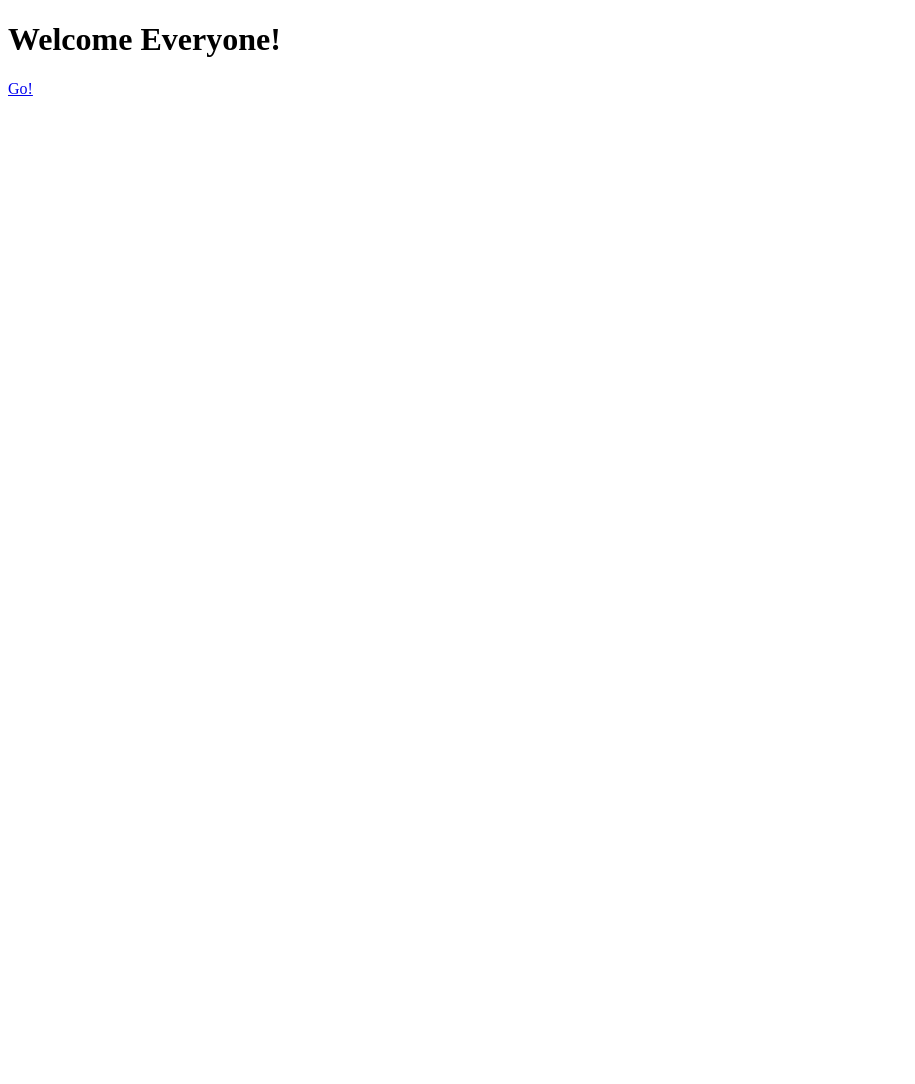
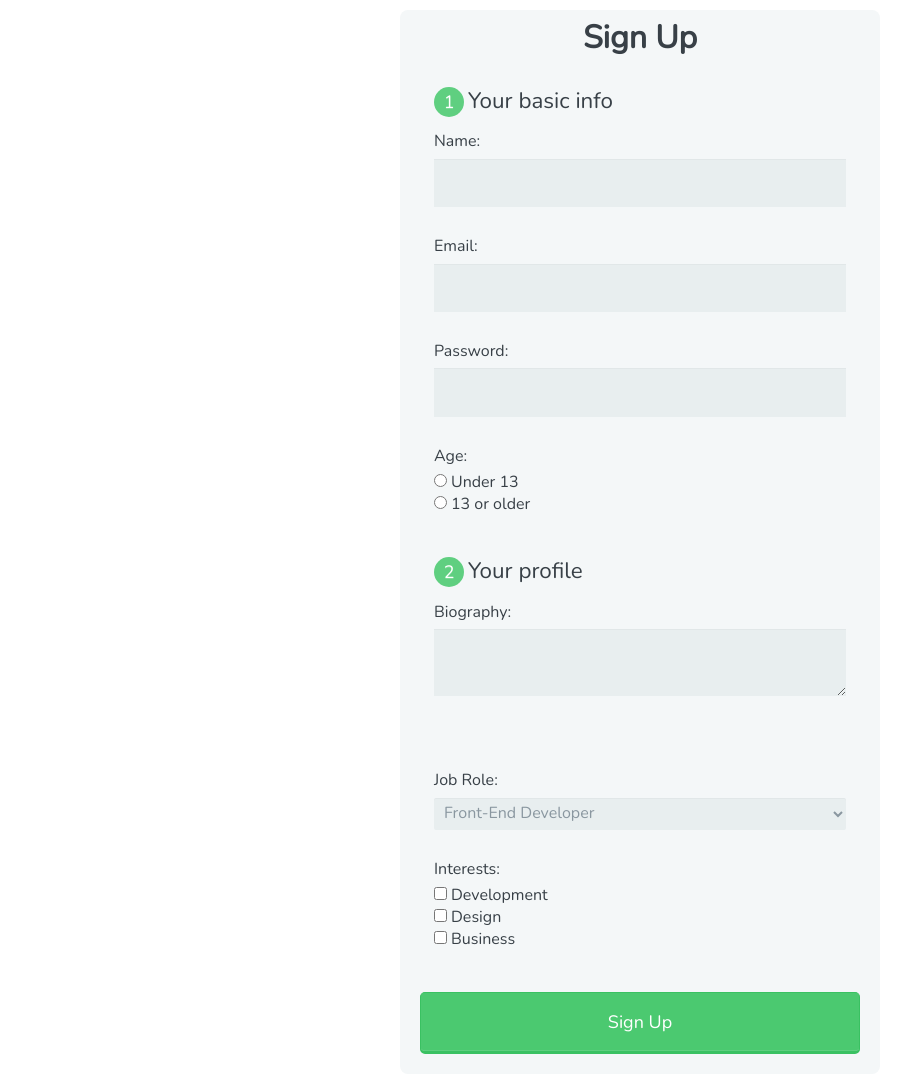
Before and after one commit to Yunkie88/yunkie88.github.io, a plain HTML site: page index.html in a window 1280 px wide. Shown: the whole page, without its empty margins (0-915 px from the left). Before the commit the page ends 800 px from the top, so only its background shows below. Drawn offline with nearby package versions, Linux system fonts and the light colour scheme.

Commit message:
28/5/2017-2

```diff
--- /dev/null
+++ b/index.css
@@ -0,0 +1,117 @@
+*, *:before, *:after {
+  -moz-box-sizing: border-box;
+  -webkit-box-sizing: border-box;
+  box-sizing: border-box;
+}
+
+body {
+  font-family: 'Nunito', sans-serif;
+  color: #384047;
+}
+
+form {
+  max-width: 300px;
+  margin: 10px auto;
+  padding: 10px 20px;
+  background: #f4f7f8;
+  border-radius: 8px;
+}
+
+h1 {
+  margin: 0 0 30px 0;
+  text-align: center;
+}
+
+input[type="text"],
+input[type="password"],
+input[type="date"],
+input[type="datetime"],
+input[type="email"],
+input[type="number"],
+input[type="search"],
+input[type="tel"],
+input[type="time"],
+input[type="url"],
+textarea,
+select {
+  background: rgba(255,255,255,0.1);
+  border: none;
+  font-size: 16px;
+  height: auto;
+  margin: 0;
+  outline: 0;
+  padding: 15px;
+  width: 100%;
+  background-color: #e8eeef;
+  color: #8a97a0;
+  box-shadow: 0 1px 0 rgba(0,0,0,0.03) inset;
+  margin-bottom: 30px;
+}
+
+input[type="radio"],
+input[type="checkbox"] {
+  margin: 0 4px 8px 0;
+}
+
+select {
+  padding: 6px;
+  height: 32px;
+  border-radius: 2px;
+}
+
+button {
+  padding: 19px 39px 18px 39px;
+  color: #FFF;
+  background-color: #4bc970;
+  font-size: 18px;
+  text-align: center;
+  font-style: normal;
+  border-radius: 5px;
+  width: 100%;
+  border: 1px solid #3ac162;
+  border-width: 1px 1px 3px;
+  box-shadow: 0 -1px 0 rgba(255,255,255,0.1) inset;
+  margin-bottom: 10px;
+}
+
+fieldset {
+  margin-bottom: 30px;
+  border: none;
+}
+
+legend {
+  font-size: 1.4em;
+  margin-bottom: 10px;
+}
+
+label {
+  display: block;
+  margin-bottom: 8px;
+}
+
+label.light {
+  font-weight: 300;
+  display: inline;
+}
+
+.number {
+  background-color: #5fcf80;
+  color: #fff;
+  height: 30px;
+  width: 30px;
+  display: inline-block;
+  font-size: 0.8em;
+  margin-right: 4px;
+  line-height: 30px;
+  text-align: center;
+  text-shadow: 0 1px 0 rgba(255,255,255,0.2);
+  border-radius: 100%;
+}
+
+@media screen and (min-width: 480px) {
+
+  form {
+    max-width: 480px;
+  }
+
+}
--- a/index.html
+++ b/index.html
@@ -1,9 +1,72 @@
-<!DOCTYPE html>
-<html lang="en">
-<head>
-<meta charset="utf-8"/>
-<title>Login Page</title>
-<h1> Welcome Everyone! </h1>
-<p><a href= "Yunkie's Resume.html"> Go! </a> </p>
-</head>
+ <head>
+        <meta charset="utf-8">
+        <meta name="viewport" content="width=device-width, initial-scale=1.0">
+        <title>Sign Up Form</title>
+        <link rel="stylesheet" href="css/normalize.css">
+        <link href='https://fonts.googleapis.com/css?family=Nunito:400,300' rel='stylesheet' type='text/css'>
+        <link rel="stylesheet" href="index.css">
+    </head>
+    <body>
+
+      <form action="index.html" method="post">
+
+        <h1>Sign Up</h1>
+
+        <fieldset>
+          <legend><span class="number">1</span>Your basic info</legend>
+          <label for="name">Name:</label>
+          <input type="text" id="name" name="user_name">
+
+          <label for="mail">Email:</label>
+          <input type="email" id="mail" name="user_email">
+
+          <label for="password">Password:</label>
+          <input type="password" id="password" name="user_password">
+
+          <label>Age:</label>
+          <input type="radio" id="under_13" value="under_13" name="user_age"><label for="under_13" class="light">Under 13</label><br>
+          <input type="radio" id="over_13" value="over_13" name="user_age"><label for="over_13" class="light">13 or older</label>
+        </fieldset>
+
+        <fieldset>
+          <legend><span class="number">2</span>Your profile</legend>
+          <label for="bio">Biography:</label>
+          <textarea id="bio" name="user_bio"></textarea>
+        </fieldset>
+        <fieldset>
+        <label for="job">Job Role:</label>
+        <select id="job" name="user_job">
+          <optgroup label="Web">
+            <option value="frontend_developer">Front-End Developer</option>
+            <option value="php_developor">PHP Developer</option>
+            <option value="python_developer">Python Developer</option>
+            <option value="rails_developer"> Rails Developer</option>
+            <option value="web_designer">Web Designer</option>
+            <option value="WordPress_developer">WordPress Developer</option>
+          </optgroup>
+          <optgroup label="Mobile">
+            <option value="Android_developer">Androild Developer</option>
+            <option value="iOS_developer">iOS Developer</option>
+            <option value="mobile_designer">Mobile Designer</option>
+          </optgroup>
+          <optgroup label="Business">
+            <option value="business_owner">Business Owner</option>
+            <option value="freelancer">Freelancer</option>
+          </optgroup>
+          <optgroup label="Other">
+            <option value="secretary">Secretary</option>
+            <option value="maintenance">Maintenance</option>
+          </optgroup>
+        </select>
+
+          <label>Interests:</label>
+          <input type="checkbox" id="development" value="interest_development" name="user_interest"><label class="light" for="development">Development</label><br>
+            <input type="checkbox" id="design" value="interest_design" name="user_interest"><label class="light" for="design">Design</label><br>
+          <input type="checkbox" id="business" value="interest_business" name="user_interest"><label class="light" for="business">Business</label>
+
+        </fieldset>
+        <button type="submit">Sign Up</button>
+      </form>
+
+    </body>
 </html>
```
